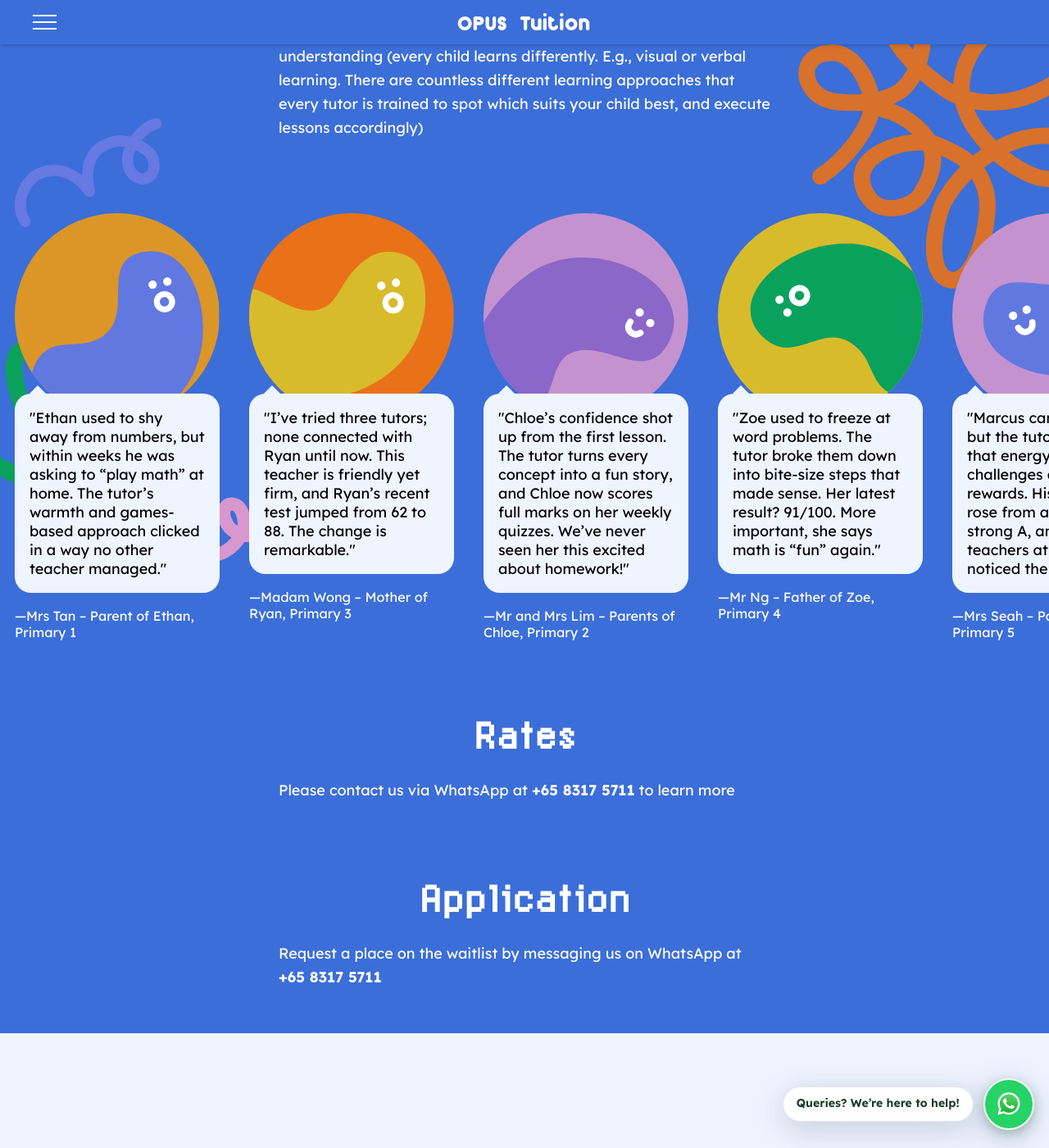
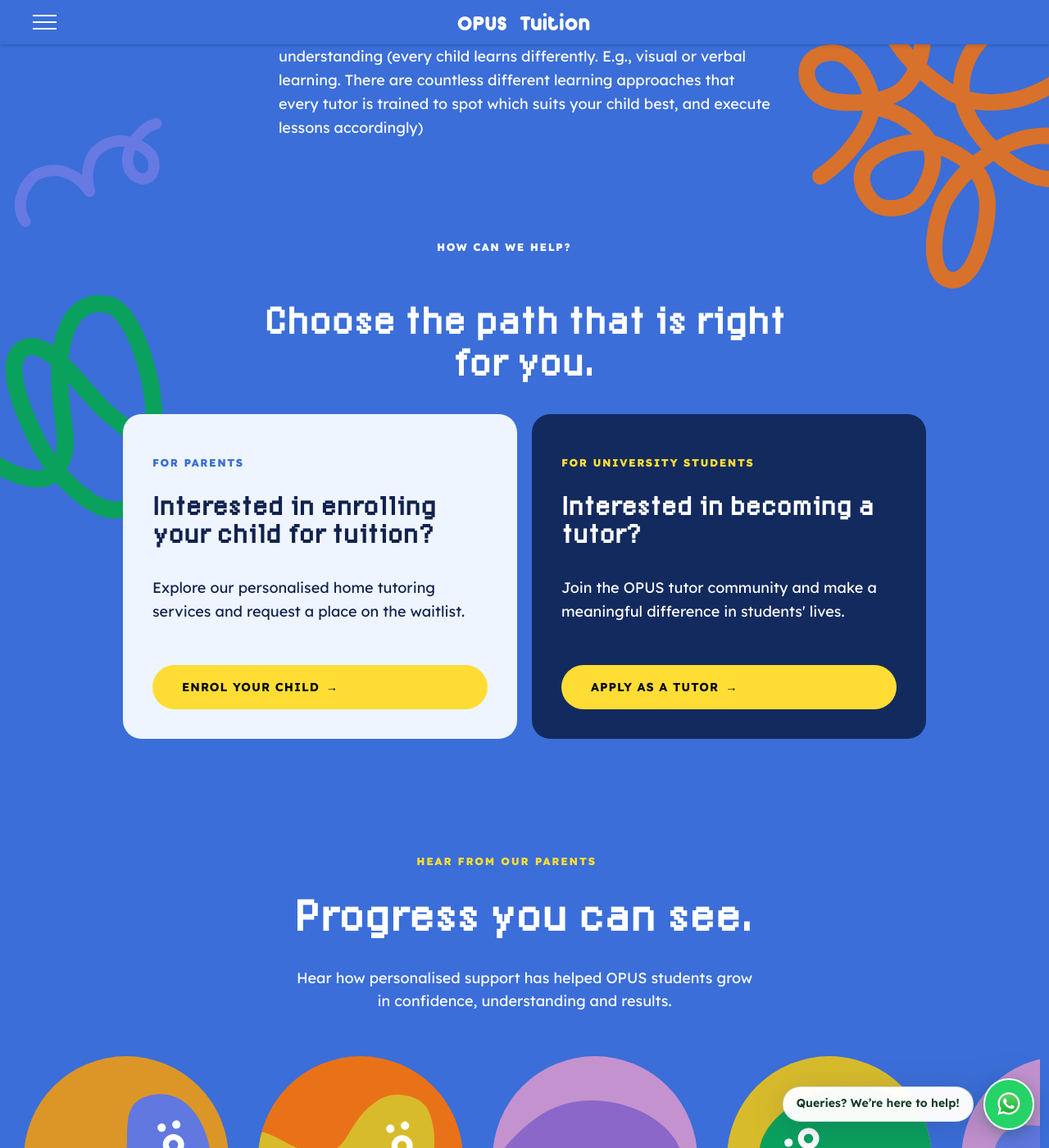
Before and after one commit to opustuition/opus-website, a Jekyll site: the page built from pages/tutoring-services.html, in a window 1280 px wide and 1400 px high, scrolled down 275 px. Shown: the whole window at 82% size. Built offline with Jekyll 4.4.1, drawn with Linux system fonts in a browser that asks for light colours; some of the changed text lies outside the part shown.

Commit message:
Cleaned up testimonial formatting

```diff
--- /dev/null
+++ b/_data/home_testimonials.yml
@@ -0,0 +1,42 @@
+- image: beans/bean-blue-bg-light-orange.svg
+  source: Muhammad Iqbal Bin Ahmad
+  text: The tutors at OPUS make every lesson fun, and for the first time, my child looks forward to studying. Her grades are proof of their impact.
+- image: testimonials/zhee-hinn-photo.jpg
+  source: Zhee Hinn, 10
+  text: Good teacher and has helped me improve my math. The teaching style she uses is very effective, so now I am better at math and able to understand questions easily.
+- image: beans/bean-yellow-bg-orange.svg
+  source: Tan Wei Jie
+  text: My son used to dread school, but since starting at OPUS, he's actually excited to learn and has shown such amazing improvement!
+- image: testimonials/ming-jun-photo.jpg
+  source: Ming Jun, 11
+  text: Your dedication to help students succeed in math is evident in everything you do. Your patience with students is truly appreciated. Thank you so much!
+- image: beans/bean-purple-bg-pink.svg
+  source: Nurul Aisyah Binte Rahim
+  text: We tried everything, but only OPUS got my daughter to enjoy studying, and her grades have skyrocketed within just two months!
+- image: testimonials/wei-li-photo.jpg
+  source: Wei Li, 12
+  text: Good teacher and has helped me improve my math. The teaching style she uses is very effective, so I can understand questions and solve them more easily.
+- image: beans/bean-green-bg-yellow.svg
+  source: Priya Nandini Menon
+  text: OPUS is a game-changer - my child went from failing to scoring top marks, and now even I understand how to support his studies better.
+- image: beans/bean-blue-bg-pink.svg
+  source: Lee Guan Teck
+  text: The personalised support at OPUS is incredible; my daughter now scores in the 90s, and I understand how to help her progress even further.
+- image: testimonials/sakura-photo.jpg
+  source: Sakura, 10
+  text: Great teacher and has helped me to improve my maths. Her teaching is simple to understand and learn from.
+- image: beans/bean-orange-bg-blue.svg
+  source: Jason Pereira
+  text: I never thought my son would excel in math, but the tutors here make it so engaging, and his scores are unbelievable now!
+- image: beans/bean-yellow-bg-purple.svg
+  source: Ong Mei Ling
+  text: Thanks to OPUS, my daughter not only understands her subjects but loves going to tuition. We saw a drastic change in just a month!
+- image: testimonials/chayse-photo.jpg
+  source: Chayse, 8
+  text: She is a really good teacher who helped me improve a lot in math. Her way of teaching is easy to follow and makes things clearer for me.
+- image: beans/bean-pink-bg-green.svg
+  source: Sarah Rodrigues
+  text: In just three months, OPUS transformed my son's attitude towards school. He's confident, happy, and performing exceptionally well!
+- image: beans/bean-orange-bg-yellow.svg
+  source: Lim Xiao Ling
+  text: I thought my child would never enjoy studying, but OPUS changed that. He's finally engaged and doing better than ever in all subjects.
--- /dev/null
+++ b/_data/tutoring_service_testimonials.yml
@@ -0,0 +1,36 @@
+- image: beans/bean-blue-bg-light-orange.svg
+  source: Mrs Tan - Parent of Ethan, Primary 1
+  text: Ethan used to shy away from numbers, but within weeks he was asking to play math at home. The tutor's warmth and games-based approach clicked in a way no other teacher managed.
+- image: beans/bean-yellow-bg-orange.svg
+  source: Madam Wong - Mother of Ryan, Primary 3
+  text: I've tried three tutors; none connected with Ryan until now. This teacher is friendly yet firm, and Ryan's recent test jumped from 62 to 88. The change is remarkable.
+- image: beans/bean-purple-bg-pink.svg
+  source: Mr and Mrs Lim - Parents of Chloe, Primary 2
+  text: Chloe's confidence shot up from the first lesson. The tutor turns every concept into a fun story, and Chloe now scores full marks on her weekly quizzes.
+- image: beans/bean-green-bg-yellow.svg
+  source: Mr Ng - Father of Zoe, Primary 4
+  text: Zoe used to freeze at word problems. The tutor broke them down into bite-size steps that made sense. Her latest result was 91 out of 100; more important, she says math is fun again.
+- image: beans/bean-blue-bg-pink.svg
+  source: Mrs Seah - Parent of Marcus, Primary 5
+  text: Marcus can be restless, but the tutor channels that energy into quick challenges and mini-rewards. His marks rose from a B to a strong A.
+- image: beans/bean-orange-bg-blue.svg
+  source: Mr Ariff - Father of Aaliyah, Primary 6 (PSLE)
+  text: We were anxious about PSLE year. The tutor's patient guidance and crystal-clear explanations helped Aaliyah leap from AL 5 to AL 2 in six months.
+- image: beans/bean-yellow-bg-purple.svg
+  source: Madam Koh - Mother of Gabriel, Secondary 1
+  text: Secondary math was a shock to Gabriel, yet this tutor bridged the gap smoothly. Friendly, relatable, and always ready with real-life examples.
+- image: beans/bean-pink-bg-green.svg
+  source: Mrs Chia - Parent of Isabelle, Secondary 2
+  text: Isabelle says she actually gets me. That connection translated into an A for the first time ever.
+- image: beans/bean-orange-bg-yellow.svg
+  source: Mr Rahman - Father of Idris, Secondary 3
+  text: No tutor has motivated Idris like this one - weekly progress charts, personalised drills, and plenty of encouragement. His mid-year jumped nearly 20 points.
+- image: beans/bean-orange-bg-blue.svg
+  source: Mrs Lee - Mother of Natalie, Secondary 4 (O-Levels)
+  text: The tutor's calm demeanour eased Natalie's exam anxiety. Concepts clicked, past-paper scores soared, and she secured an A1 in the prelims.
+- image: beans/bean-blue-bg-light-orange.svg
+  source: Mr Teo - Parent of Lucas, Secondary 4 (NA stream)
+  text: Others gave up on Lucas, but this teacher refused. With patient coaching and clear goals, he moved from a C5 to B3 in just one term.
+- image: beans/bean-yellow-bg-purple.svg
+  source: Mother of Mei Lin, Secondary 5
+  text: We needed someone who could both inspire and deliver results for N-Level Math. The tutor exceeded expectations; Mei Lin's grade improved two bands, and her self-esteem blossomed alongside it.
--- a/assets/css/main.css
+++ b/assets/css/main.css
@@ -567,6 +567,37 @@
   opacity: 1;
 }
 
+/* Testimonial section headings */
+.testimonial-section-heading {
+  margin: 0 auto 2rem;
+  max-width: 680px;
+  padding: 0 1rem;
+  text-align: center;
+}
+
+.testimonial-section-label {
+  color: #ffdd34;
+  font-size: .72rem;
+  font-weight: 800;
+  letter-spacing: .14em;
+  margin: 0 0 .7rem;
+  text-transform: uppercase;
+}
+
+.testimonial-section-heading h2 {
+  font-family: "LoRes", sans-serif;
+  font-size: clamp(2rem, 4.5vw, 3rem);
+  line-height: 1.1;
+  margin: 0 0 .85rem;
+}
+
+.testimonial-section-heading>p:last-child {
+  font-size: 1rem;
+  line-height: 1.55;
+  margin: 0 auto;
+  max-width: 560px;
+}
+
 .sidebar nav {
   margin: 3rem 0 0 0;
 }
--- a/assets/css/pages/programme.css
+++ b/assets/css/pages/programme.css
@@ -82,9 +82,84 @@
 
 section h1,
 section h2 {
-    font-family: "LoRes", sans-serif;
-    font-size: 2.6rem;
-    text-align: center;
+  font-family: "LoRes", sans-serif;
+  font-size: 2.6rem;
+  text-align: center;
+}
+
+/* Parent and tutor pathways */
+.audience-pathways {
+  margin: 3rem auto 5rem;
+  max-width: 980px;
+  padding: 0 .6rem 2rem;
+}
+
+.audience-pathways-intro {
+  margin: 0 auto 1.8rem;
+  max-width: 650px;
+  text-align: center;
+}
+
+.audience-pathways-label,
+.audience-pathway-kicker {
+  font-size: .72rem;
+  font-weight: 800;
+  letter-spacing: .12em;
+  margin: 0 0 .65rem;
+  text-transform: uppercase;
+}
+
+.audience-pathways-grid {
+  display: grid;
+  gap: 1rem;
+}
+
+.audience-pathway {
+  border-radius: 1.25rem;
+  display: flex;
+  flex-direction: column;
+  min-height: 18rem;
+  padding: 2rem;
+}
+
+.audience-pathway h3 {
+  font-family: "LoRes", sans-serif;
+  font-size: 1.8rem;
+  line-height: 1.05;
+  margin: 0 0 1rem;
+}
+
+.audience-pathway>p:not(.audience-pathway-kicker) {
+  flex: 1;
+  margin: 0 0 1.5rem;
+}
+
+.audience-pathway-parent {
+  background: #eff5ff;
+  color: #10224d;
+}
+
+.audience-pathway-parent .audience-pathway-kicker {
+  color: #3b6ed8;
+}
+
+.audience-pathway-tutor {
+  background: #132a5e;
+  color: #fff;
+}
+
+.audience-pathway-tutor .audience-pathway-kicker {
+  color: #ffdd34;
+}
+
+.audience-pathway-tutor .cta {
+  background: #ffdd34;
+}
+
+@media (min-width: 700px) {
+  .audience-pathways-grid {
+    grid-template-columns: repeat(2, minmax(0, 1fr));
+  }
 }
 
 @media (min-width: 900px) {
--- a/pages/join_as_tutor.html
+++ b/pages/join_as_tutor.html
@@ -148,9 +148,9 @@
     </div>
 </section>
 
-<section class="tutor-testimonials" aria-labelledby="tutor-testimonials-heading">
-    <div class="tutor-testimonials-heading">
-        <p class="tutor-eyebrow">Hear from our tutors</p>
+<section class="testimonial-section tutor-testimonials" aria-labelledby="tutor-testimonials-heading">
+    <div class="testimonial-section-heading">
+        <p class="testimonial-section-label">Hear from our tutors</p>
         <h2 id="tutor-testimonials-heading">More than a tutoring role.</h2>
         <p>Discover what OPUS tutors enjoy about mentoring students — and how the experience has helped them grow too.
         </p>
--- a/pages/tutoring-services.html
+++ b/pages/tutoring-services.html
@@ -19,10 +19,43 @@
     </p>
 </section>
 
-<section class="testimonials">
+<section class="audience-pathways" aria-labelledby="audience-pathways-heading">
+    <div class="audience-pathways-intro">
+        <p class="audience-pathways-label">How can we help?</p>
+        <h2 id="audience-pathways-heading">Choose the path that is right for you.</h2>
+    </div>
+    <div class="audience-pathways-grid">
+        <article class="audience-pathway audience-pathway-parent">
+            <p class="audience-pathway-kicker">For parents</p>
+            <h3>Interested in enrolling your child for tuition?</h3>
+            <p>Explore our personalised home tutoring services and request a place on the waitlist.</p>
+            <a class="cta" href="{{ site.data.contact.whatsapp_waitlist }}" target="_blank"
+                rel="noopener noreferrer">Enrol Your Child <span aria-hidden="true">&rarr;</span></a>
+        </article>
+        <article class="audience-pathway audience-pathway-tutor">
+            <p class="audience-pathway-kicker">For university students</p>
+            <h3>Interested in becoming a tutor?</h3>
+            <p>Join the OPUS tutor community and make a meaningful difference in students' lives.</p>
+            <a class="cta" href="{{ '/join-as-a-tutor/' | relative_url }}">Apply as a Tutor <span
+                    aria-hidden="true">&rarr;</span></a>
+        </article>
+    </div>
+</section>
+
+<section class="testimonial-section" aria-labelledby="parent-testimonials-heading">
+    <div class="testimonial-section-heading">
+        <p class="testimonial-section-label">Hear from our parents</p>
+        <h2 id="parent-testimonials-heading">Progress you can see.</h2>
+        <p>Hear how personalised support has helped OPUS students grow in confidence, understanding and results.</p>
+    </div>
+    <div class="testimonials">
     <div class="arrow-l"></div>
     <div class="arrow-r"></div>
     <div class="testimonial-scroll">
+        {% for testimonial in site.data.tutoring_service_testimonials %}
+        {% include testimonial.html img=testimonial.image source=testimonial.source text=testimonial.text %}
+        {% endfor %}
+        {% comment %}
         {% include testimonial.html
         img="beans/bean-blue-bg-light-orange.svg"
         source="Mrs Tan – Parent of Ethan, Primary 1"
@@ -96,6 +129,8 @@
         expectations: Mei Lin’s grade improved two bands, and her self-esteem blossomed alongside it. Truly
         exceptional."
         %}
+        {% endcomment %}
+    </div>
     </div>
 </section>
 
```
Also changed, not shown: assets/css/pages/join-as-tutor.css (+0 -16 lines), index.html (+37 -12 lines).
